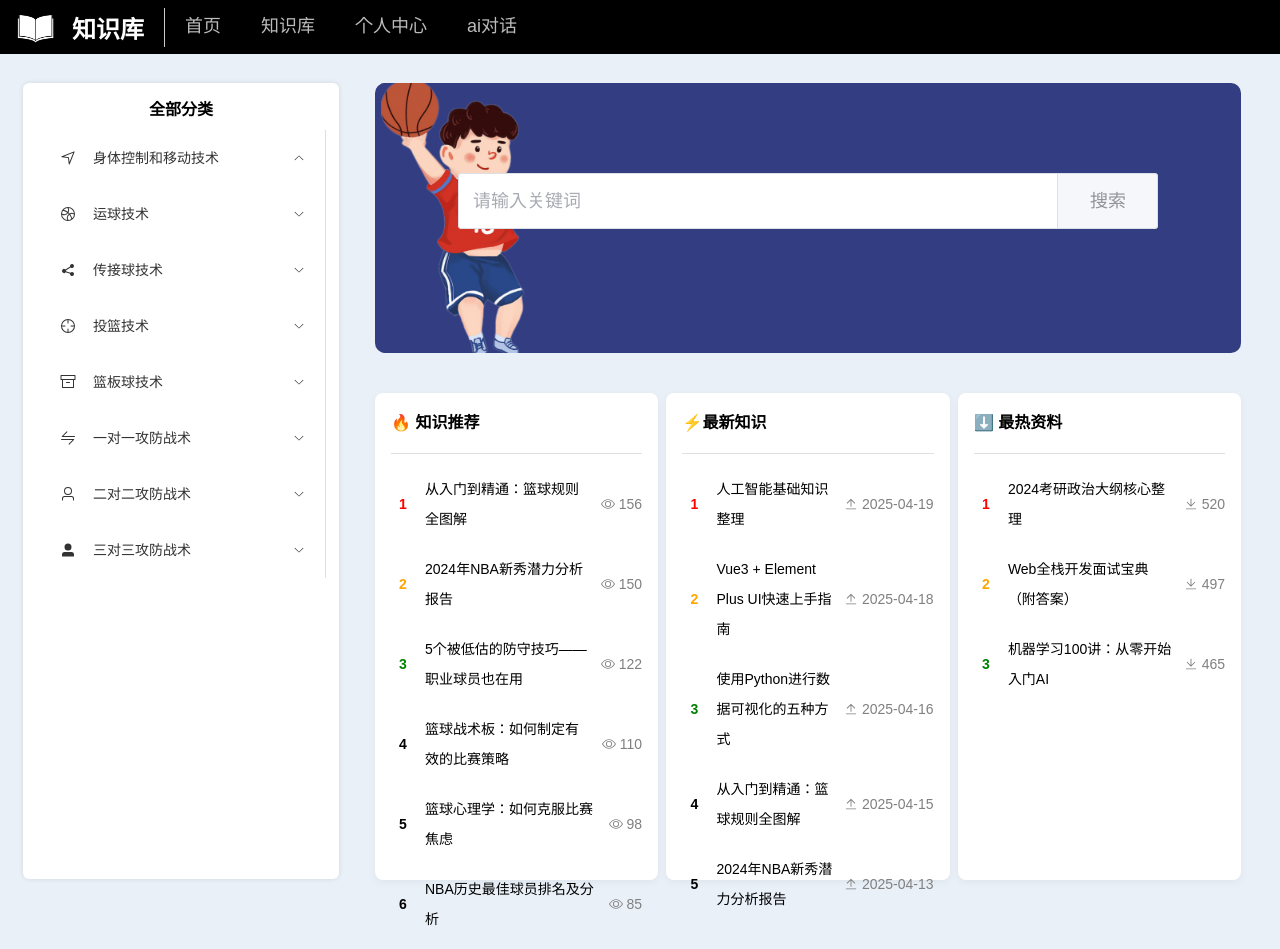
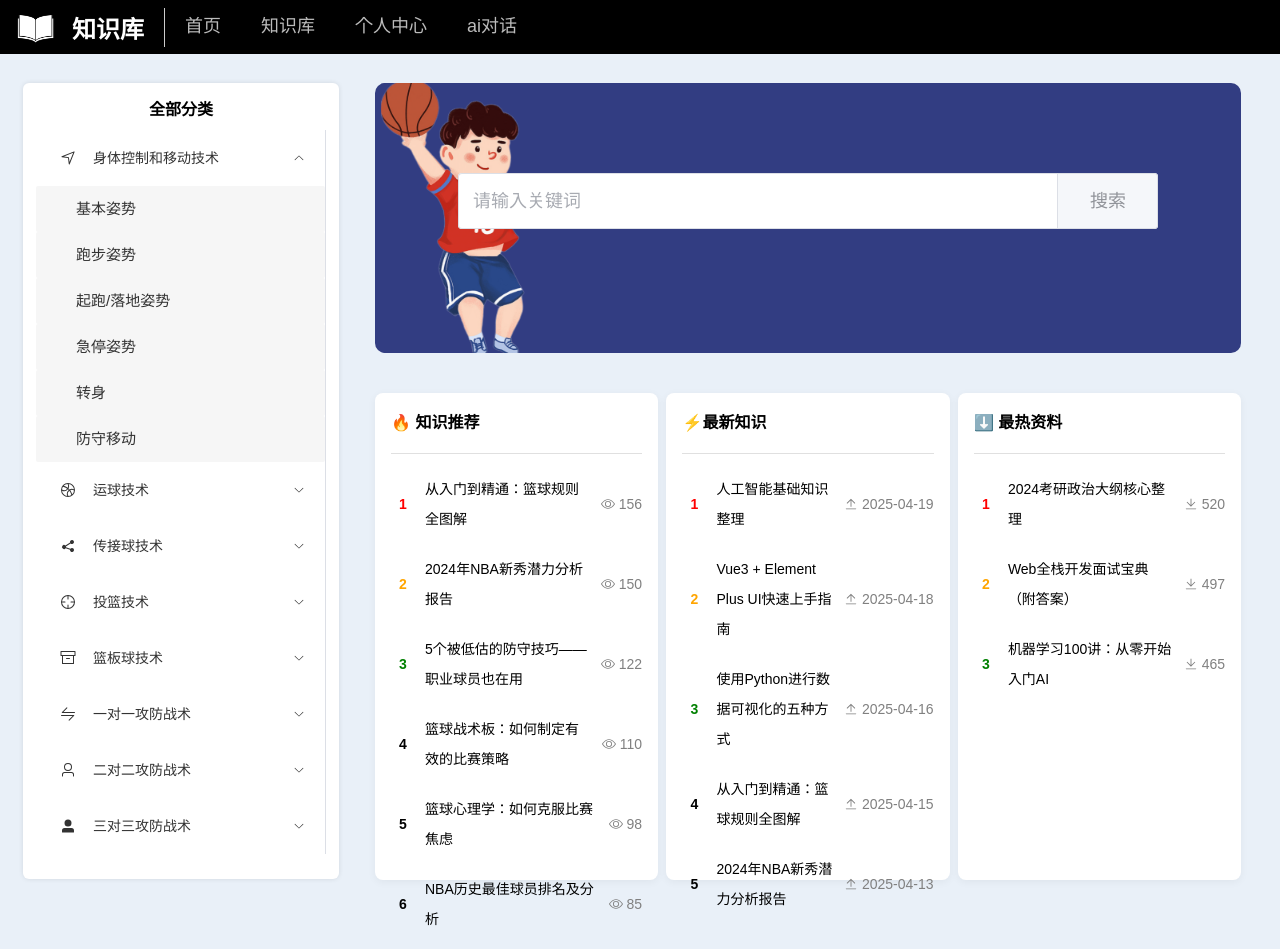
Before and after one commit to Haookok/AI-basketball-assistant-system, a Vue app in the folder ai-based-basketball-coaching-assistant-dialogue-system-front/: page / in a window 1280 px wide. Both pictures are taken after a click on the element "身体控制和移动技术". Built offline with nearby package versions, Linux system fonts and the light colour scheme.

Commit message:
分类菜单项基本完成

```diff
--- a/ai-based-basketball-coaching-assistant-dialogue-system-front/src/components/ClassifyBar.vue
+++ b/ai-based-basketball-coaching-assistant-dialogue-system-front/src/components/ClassifyBar.vue
@@ -6,11 +6,15 @@
       background-color="#fff"
       text-color="#333"
       active-text-color="#ccc"
+      :default-active="activeIndex"
+      :unique-opened="true"
+      @select="handleSelect"
     >
       <el-sub-menu
         v-for="(item, index) in menuItems"
         :key="index"
         :index="String(index)"
+        :class="{ 'active-submenu': activeMainIndex === String(index) }"
       >
         <template #title>
           <el-icon :size="16">
@@ -18,10 +22,20 @@
           </el-icon>
           <span class="menu-label">{{ item.label }}</span>
         </template>
+
+        <!-- 子分类项 -->
+        <el-menu-item
+          v-for="(subItem, subIndex) in item.children"
+          :key="subIndex"
+          :index="`${index}-${subIndex}`"
+        >
+          {{ subItem }}
+        </el-menu-item>
       </el-sub-menu>
     </el-menu>
   </div>
 </template>
+
 
   <script setup>
   import {
@@ -34,17 +48,59 @@
   User,
   UserFilled,
   } from '@element-plus/icons-vue'
+  import { ref} from 'vue'
+
+  const activeIndex = ref('');
+  const activeMainIndex = ref('')
+
+  const handleSelect = (index) => {
+  activeIndex.value = index
+  activeMainIndex.value = index.split('-')[0] // 取子菜单所属的主菜单 index
+}
 
   const menuItems = [
-    { label: '身体控制和移动技术', icon: Position },
-    { label: '运球技术', icon: Basketball },
-    { label: '传接球技术', icon: Share },
-    { label: '投篮技术', icon: Aim },
-    { label: '篮板球技术', icon: TakeawayBox },
-    { label: '一对一攻防战术', icon: Switch },
-    { label: '二对二攻防战术', icon: User },
-    { label: '三对三攻防战术', icon: UserFilled },
+    {
+      label: '身体控制和移动技术',
+      icon: Position,
+      children: ['基本姿势', '跑步姿势', '起跑/落地姿势', '急停姿势','转身','防守移动'],
+    },
+    {
+      label: '运球技术',
+      icon: Basketball,
+      children: ['直线运球', '变向运球'],
+    },
+    {
+      label: '传接球技术',
+      icon: Share,
+      children: ['传球技术', '接球技术'],
+    },
+    {
+      label: '投篮技术',
+      icon: Aim,
+      children: ['原地投篮', '行进间投篮'],
+    },
+    {
+      label: '篮板球技术',
+      icon: TakeawayBox,
+      children: ['基础原则', '基本姿势2'],
+    },
+    {
+      label: '一对一攻防战术',
+      icon: Switch,
+      children: ['进攻', '防守'],
+    },
+    {
+      label: '二对二攻防战术',
+      icon: User,
+      children: ['进攻', '防守'],
+    },
+    {
+      label: '三对三攻防战术',
+      icon: UserFilled,
+      children: ['进攻', '防守'],
+    },
   ]
+
   </script>
 
   <style scoped>
@@ -56,17 +112,43 @@
   border-radius: 6px;
   box-shadow: 0 0 5px rgba(0, 0, 0, 0.1);
 }
+
 .title {
   font-weight: bold;
   font-size: 16px;
   margin-bottom: 10px;
 }
+
 .menu-label {
   margin-left: 8px;
 }
-  ::v-deep(.el-menu-item:hover),
+
+::v-deep(.el-menu-item) {
+  height: 46px;
+  background-color: #f6f6f6;
+  color: #333;
+  font-size: 15px;
+  border-radius: 2px;
+  transition: all 0.1s ease;
+}
+
+::v-deep(.el-menu-item:hover) {
+  background-color: #eaeaea;
+  color: #333;
+}
+
+::v-deep(.el-menu-item.is-active) {
+  background-color: #e6f7ff;
+  color: #2D8CF0;
+  border-right: 3px solid #2D8CF0;
+}
+
 ::v-deep(.el-sub-menu__title:hover) {
-    background-color:#f6f6f6!important;
-    color: inherit !important;
+  background-color: #fff;
+  color: inherit;
+}
+
+::v-deep(.active-submenu > .el-sub-menu__title) {
+  color: #2D8CF0 !important;
 }
 </style>
```
Lines whose indentation alone changed are shown as unchanged.
